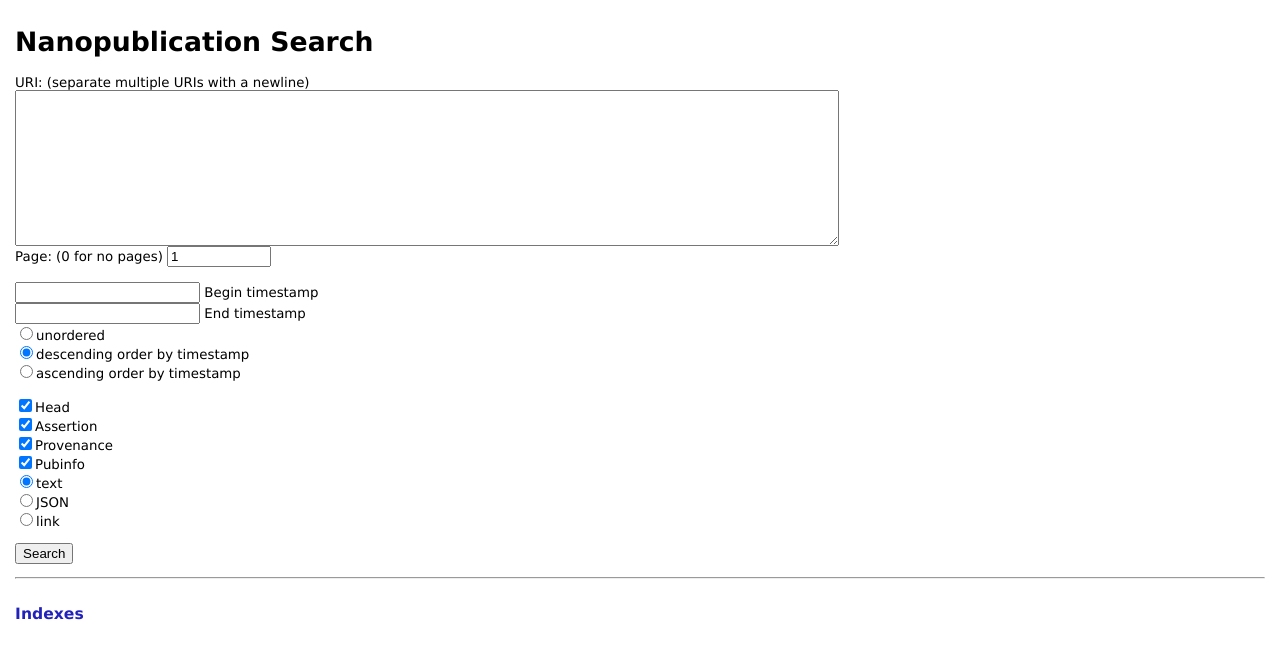
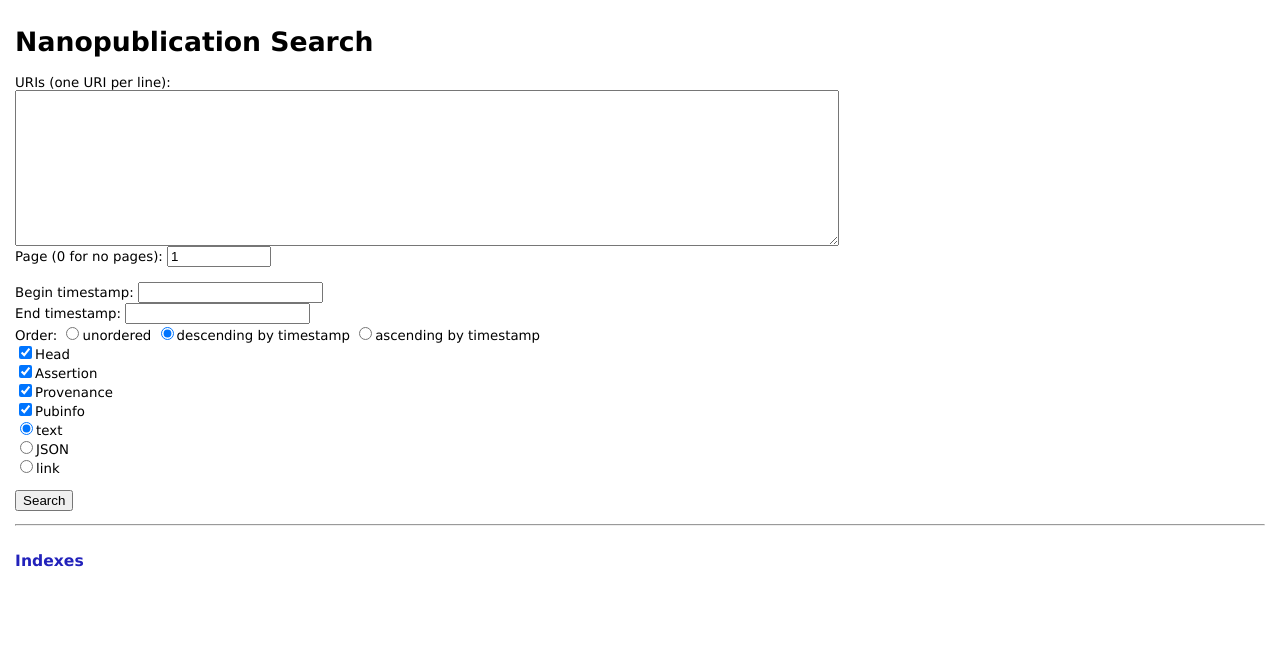
Before and after one commit to peta-pico/nanopub-indexer, a PHP site: page /nanopubs/ in a window 1280 px wide. Shown: the top 659 px of the page. Run offline with PHP 8.4, Linux system fonts and the light colour scheme.

Commit message:
Work on HTML

```diff
--- a/webapplication/index.php
+++ b/webapplication/index.php
@@ -7,14 +7,13 @@
 <form method="GET" action="database/api.php">
 	<h1>Nanopublication Search</h1>
 	<p>
-		URI: (separate multiple URIs with a newline) <br/><textarea rows="10" cols="100" name="search-uri" /></textarea><br />
-		Page: (0 for no pages) <input type="number" value="1" min="0" max="10000000" name="page"/><br/><br/>
-		<input type="number" name="begin_timestamp"/> Begin timestamp <br/>
-		<input type="number" name="end_timestamp"/> End timestamp <br/>
-		<input type="radio" name="order" value="0"/>unordered<br/>
-		<input type="radio" name="order" value="1" checked/>descending order by timestamp<br/>
-		<input type="radio" name="order" value="2"/>ascending order by timestamp
-		<br/><br/>
+		URIs (one URI per line): <br/><textarea rows="10" cols="100" name="search-uri" /></textarea><br />
+		Page (0 for no pages): <input type="number" value="1" min="0" max="10000000" name="page"/><br/><br/>
+		Begin timestamp: <input type="number" name="begin_timestamp"/><br/>
+		End timestamp: <input type="number" name="end_timestamp"/><br/>
+		Order: <input type="radio" name="order" value="0"/>unordered
+		<input type="radio" name="order" value="1" checked/>descending by timestamp
+		<input type="radio" name="order" value="2"/>ascending by timestamp<br/>
 
 		<input type="checkbox" name="head" checked />Head<br />
 		<input type="checkbox" name="assertion" checked />Assertion<br />
```
